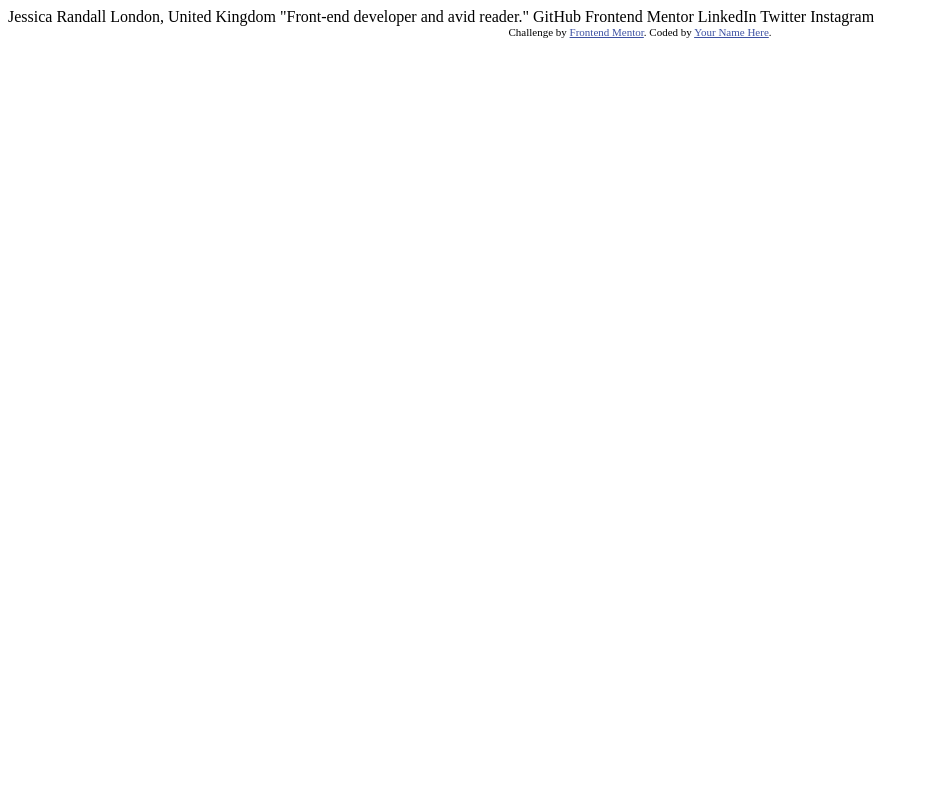
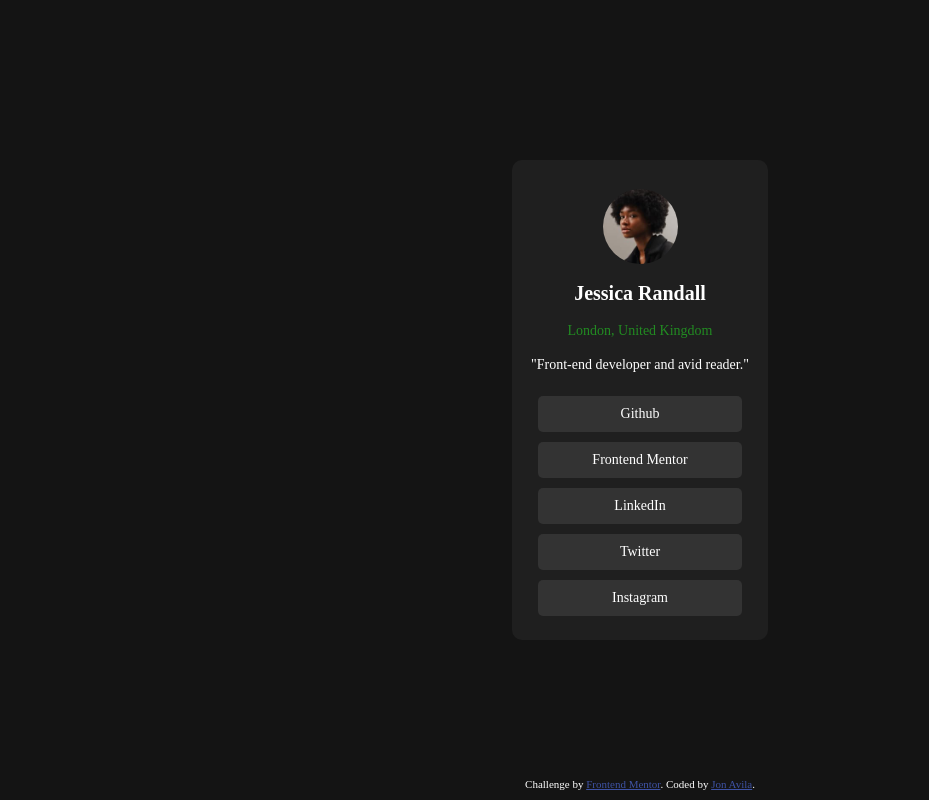
Before and after one commit to madroosterlab/FEM-SocialLinks, a plain HTML site: page index.html in a window 1280 px wide. Shown: the whole page, without its empty margins (0-929 px from the left). Drawn offline with Linux system fonts and the light colour scheme.

Commit message:
writing page

```diff
--- a/index.html
+++ b/index.html
@@ -1,34 +1,54 @@
 <!DOCTYPE html>
 <html lang="en">
   <head>
-  <meta charset="UTF-8">
-  <meta name="viewport" content="width=device-width, initial-scale=1.0"> <!-- displays site properly based on user's device -->
+    <meta charset="UTF-8" />
+    <meta name="viewport" content="width=device-width, initial-scale=1.0" />
+    <!-- displays site properly based on user's device -->
 
-  <link rel="icon" type="image/png" sizes="32x32" href="./assets/images/favicon-32x32.png">
+    <link
+      rel="icon"
+      type="image/png"
+      sizes="32x32"
+      href="./assets/images/favicon-32x32.png"
+    />
 
     <title>Frontend Mentor | Social links profile</title>
 
     <!-- Feel free to remove these styles or customise in your own stylesheet 👍 -->
     <style>
-    .attribution { font-size: 11px; text-align: center; }
-    .attribution a { color: hsl(228, 45%, 44%); }
+      .attribution {
+        font-size: 11px;
+        text-align: center;
+        color: white;
+      }
+      .attribution a {
+        color: hsl(228, 45%, 44%);
+      }
     </style>
+    <link rel="stylesheet" href="style.css" />
   </head>
   <body>
-
-  Jessica Randall
-  London, United Kingdom
-  "Front-end developer and avid reader."
-
-  GitHub
-  Frontend Mentor
-  LinkedIn
-  Twitter
-  Instagram
-
+    <main>
+      <img
+        src="assets/images/avatar-jessica.jpeg"
+        alt="A picture of Jessica Randal"
+      />
+      <h1>Jessica Randall</h1>
+      <p class="location">London, United Kingdom</p>
+      <p class="quote">"Front-end developer and avid reader."</p>
+      <div class="button-party">
+        <div class="button">Github</div>
+        <div class="button">Frontend Mentor</div>
+        <div class="button">LinkedIn</div>
+        <div class="button">Twitter</div>
+        <div class="button">Instagram</div>
+      </div>
+    </main>
     <div class="attribution">
-    Challenge by <a href="https://www.frontendmentor.io?ref=challenge" target="_blank">Frontend Mentor</a>.
-    Coded by <a href="#">Your Name Here</a>.
+      Challenge by
+      <a href="https://www.frontendmentor.io?ref=challenge" target="_blank"
+        >Frontend Mentor</a
+      >. Coded by <a href="#">Jon Avila</a>.
     </div>
   </body>
 </html>
--- /dev/null
+++ b/style.css
@@ -0,0 +1,66 @@
+* {
+  padding: 0;
+  margin: 0;
+  box-sizing: border-box;
+}
+
+body {
+  background-color: hsl(0, 0%, 8%);
+  display: flex;
+  flex-direction: column;
+  align-items: center;
+  justify-content: center;
+  height: 100vh;
+}
+main {
+  margin: 0 auto;
+  padding-top: 20px;
+  padding-bottom: 20px;
+  background-color: hsl(0, 0%, 12%);
+  width: 20%;
+  height: 60%;
+  display: flex;
+  flex-direction: column;
+  align-items: center;
+  justify-content: space-around;
+  border-radius: 10px;
+}
+h1 {
+  font-size: 20px;
+  color: white;
+}
+main img {
+  border-radius: 50%;
+  width: 75px;
+}
+p {
+  font-size: 14px;
+  color: white;
+}
+.location {
+  color: forestgreen;
+}
+.button-party {
+  display: flex;
+  flex-direction: column;
+  align-items: center;
+  height: 50%;
+  width: 100%;
+  justify-content: center;
+}
+
+.button {
+  background-color: hsl(0, 0%, 20%);
+  color: white;
+  padding: 10px 20px;
+  width: 80%;
+  text-align: center;
+  border-radius: 5px;
+  margin-top: 10px;
+  font-size: 14px;
+  cursor: pointer;
+}
+.attribution {
+  position: absolute;
+  bottom: 10px;
+}
```
Lines whose indentation alone changed are shown as unchanged.
